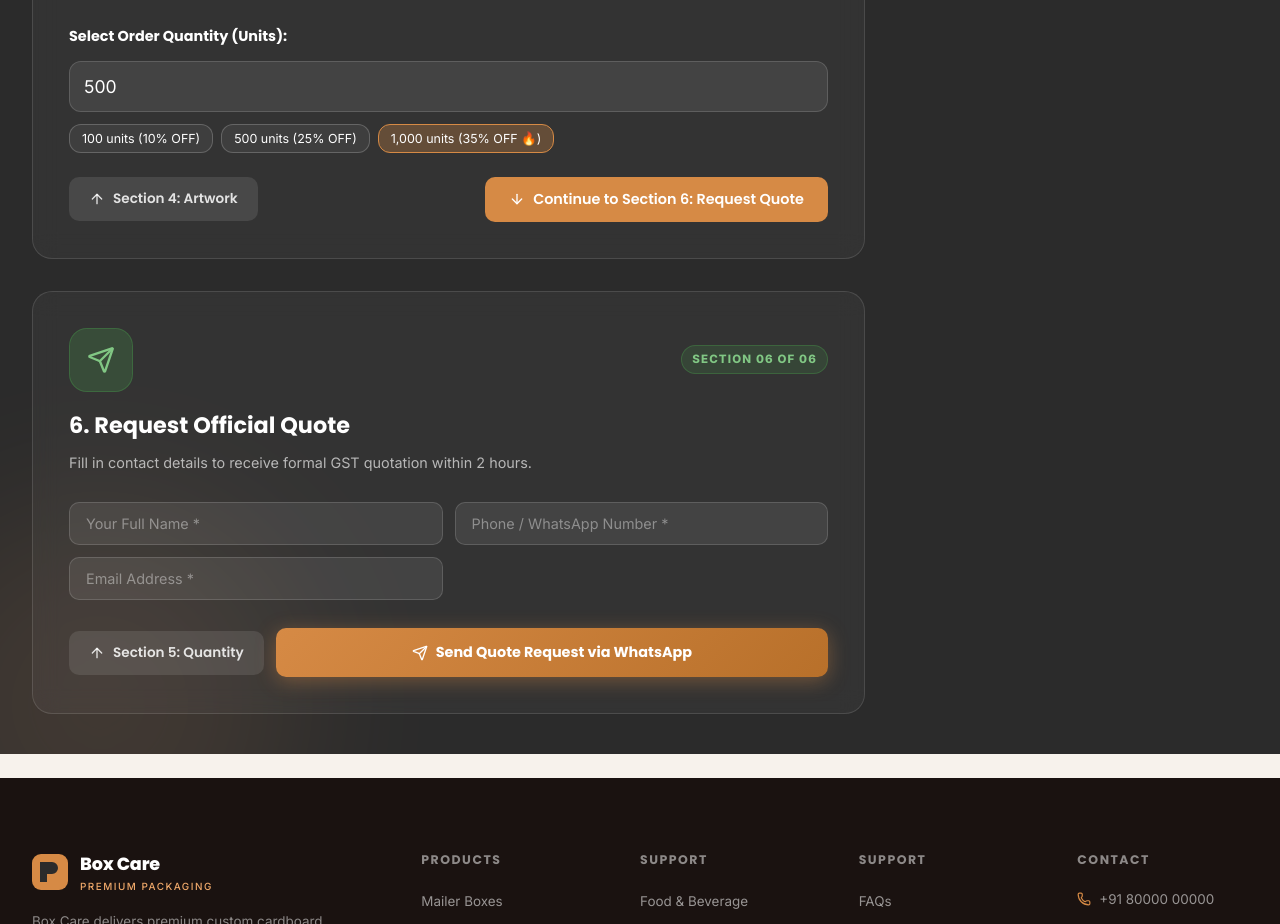
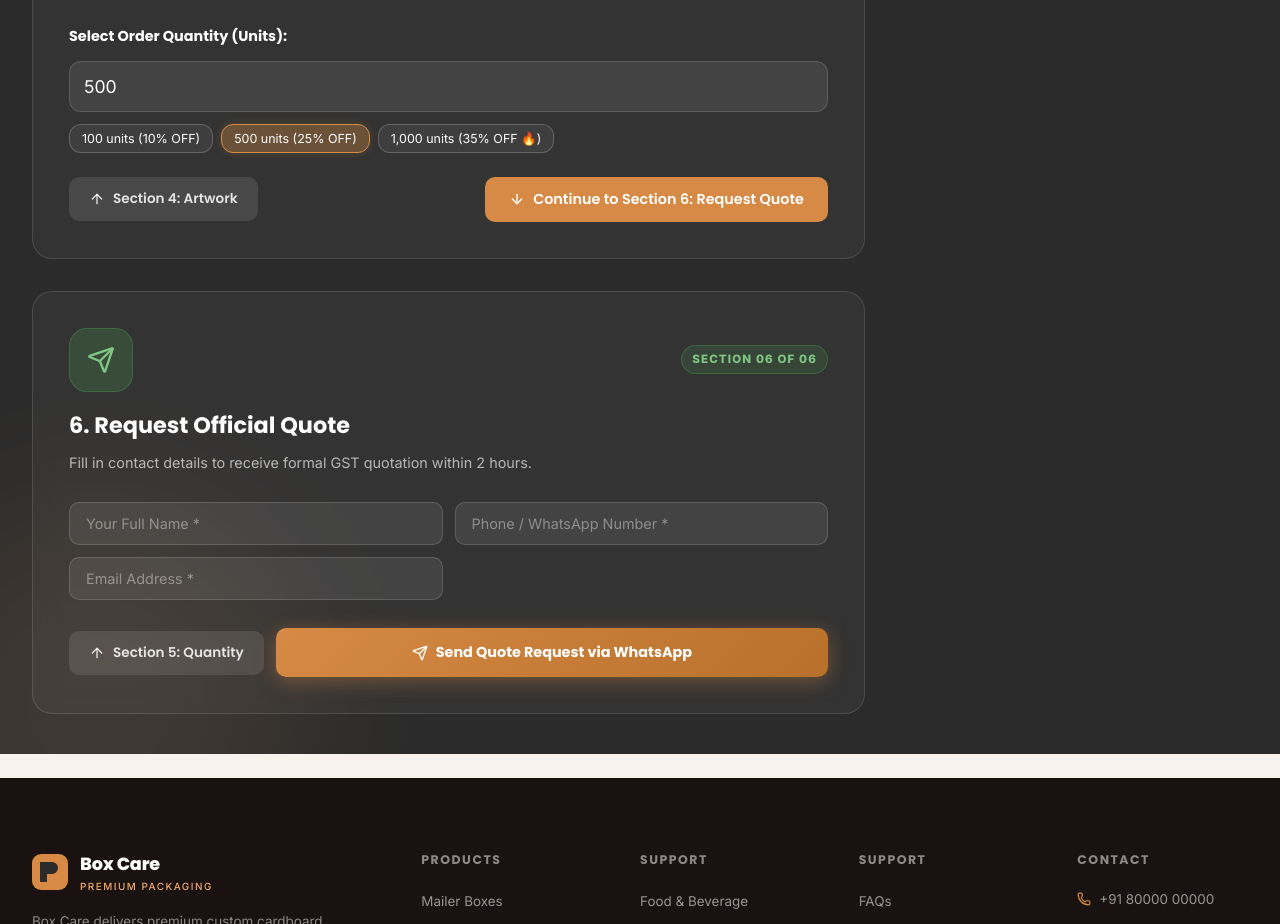
Before and after one commit to Abinav-Loki/Box-care, a website: page custom-boxes.html in a window 1280 px wide. Shown: the part 3401-4325 px from the top of the page. Drawn offline with nearby package versions, Linux system fonts and the light colour scheme.

Commit message:
Dynamically toggle selected preset quantity buttons active class on click

```diff
--- a/custom-boxes.html
+++ b/custom-boxes.html
@@ -390,10 +390,10 @@
               Select Order Quantity (Units):
             </label>
             <input type="number" class="bs-input" id="bs-qty" placeholder="Quantity (e.g. 500)" min="50" value="500" style="font-size: 1.1rem; padding: 14px; width: 100%; border-radius: 12px;" />
-            <div style="display: flex; gap: 8px; flex-wrap: wrap;">
-              <button type="button" class="btn-preset-pill" onclick="document.getElementById('bs-qty').value=100; if(window.buildPreviewStep5) buildPreviewStep5();" style="padding: 6px 12px; font-size: 0.78rem;">100 units (10% OFF)</button>
-              <button type="button" class="btn-preset-pill" onclick="document.getElementById('bs-qty').value=500; if(window.buildPreviewStep5) buildPreviewStep5();" style="padding: 6px 12px; font-size: 0.78rem;">500 units (25% OFF)</button>
-              <button type="button" class="btn-preset-pill" onclick="document.getElementById('bs-qty').value=1000; if(window.buildPreviewStep5) buildPreviewStep5();" style="padding: 6px 12px; font-size: 0.78rem; background: rgba(214,138,69,0.3); border-color: var(--orange);">1,000 units (35% OFF 🔥)</button>
+            <div style="display: flex; gap: 8px; flex-wrap: wrap;" id="qty-presets-container">
+              <button type="button" class="btn-preset-pill" data-qty="100" onclick="document.getElementById('bs-qty').value=100; if(window.buildPreviewStep5) buildPreviewStep5();" style="padding: 6px 12px; font-size: 0.78rem;">100 units (10% OFF)</button>
+              <button type="button" class="btn-preset-pill" data-qty="500" onclick="document.getElementById('bs-qty').value=500; if(window.buildPreviewStep5) buildPreviewStep5();" style="padding: 6px 12px; font-size: 0.78rem;">500 units (25% OFF)</button>
+              <button type="button" class="btn-preset-pill" data-qty="1000" onclick="document.getElementById('bs-qty').value=1000; if(window.buildPreviewStep5) buildPreviewStep5();" style="padding: 6px 12px; font-size: 0.78rem;">1,000 units (35% OFF 🔥)</button>
             </div>
           </div>
 
@@ -838,6 +838,19 @@
 
     // Update 3D box visual
     update3DBuilderBox(l, w, h, mat);
+
+    // Sync active state of quantity preset buttons
+    const presetsContainer = document.getElementById('qty-presets-container');
+    if (presetsContainer) {
+      presetsContainer.querySelectorAll('.btn-preset-pill').forEach(btn => {
+        const btnQty = parseFloat(btn.getAttribute('data-qty'));
+        if (btnQty === qty) {
+          btn.classList.add('active');
+        } else {
+          btn.classList.remove('active');
+        }
+      });
+    }
   }
   window.buildPreviewStep5 = buildPreviewStep5;
 
--- a/style.css
+++ b/style.css
@@ -3706,3 +3706,8 @@ input:checked + .slider-round:before {
   border-color: var(--orange);
   color: #FFFFFF !important;
 }
+.btn-preset-pill.active {
+  background: rgba(214, 138, 69, 0.35) !important;
+  border-color: var(--orange) !important;
+  box-shadow: 0 0 10px rgba(214, 138, 69, 0.2);
+}
```
